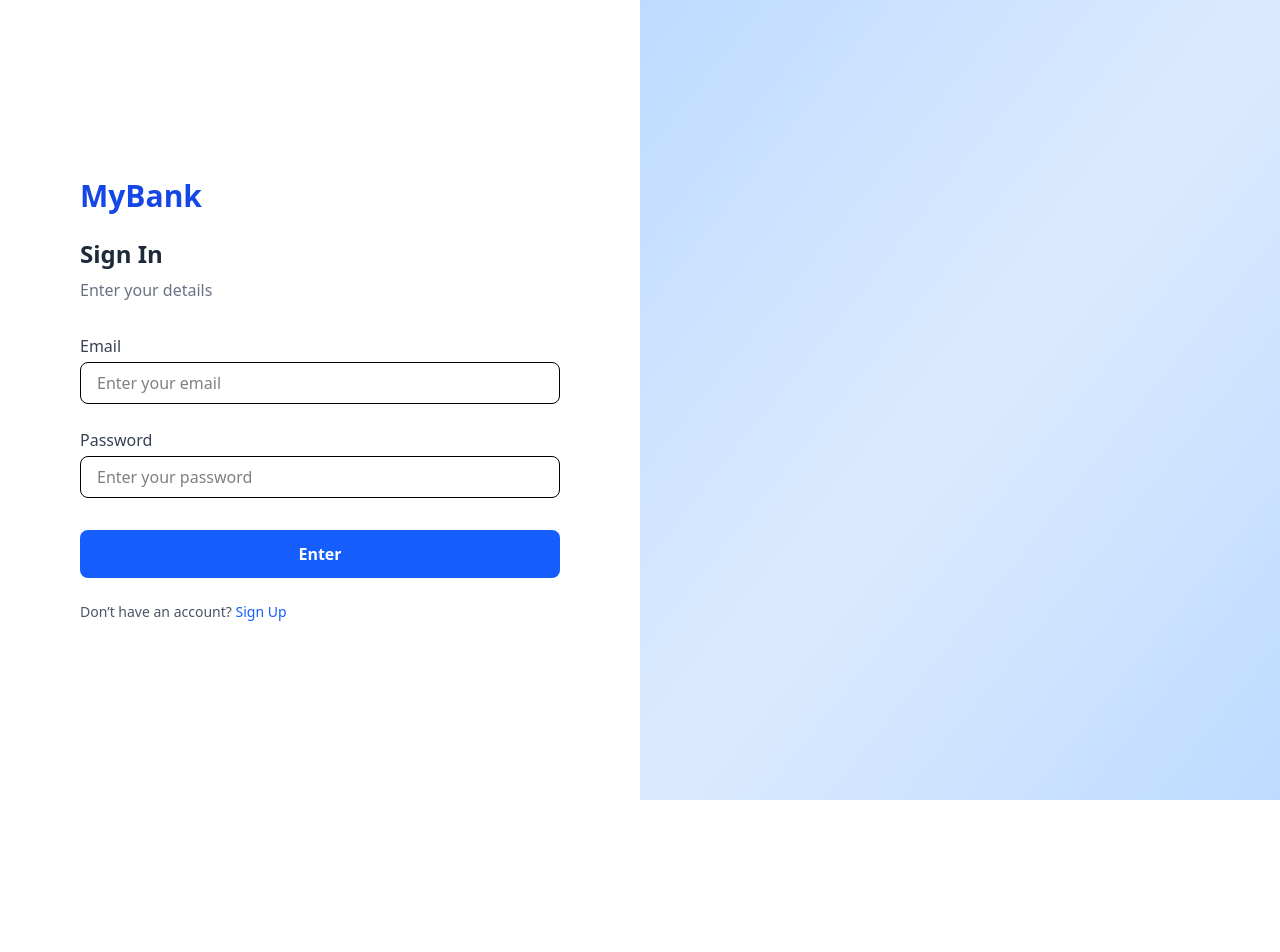
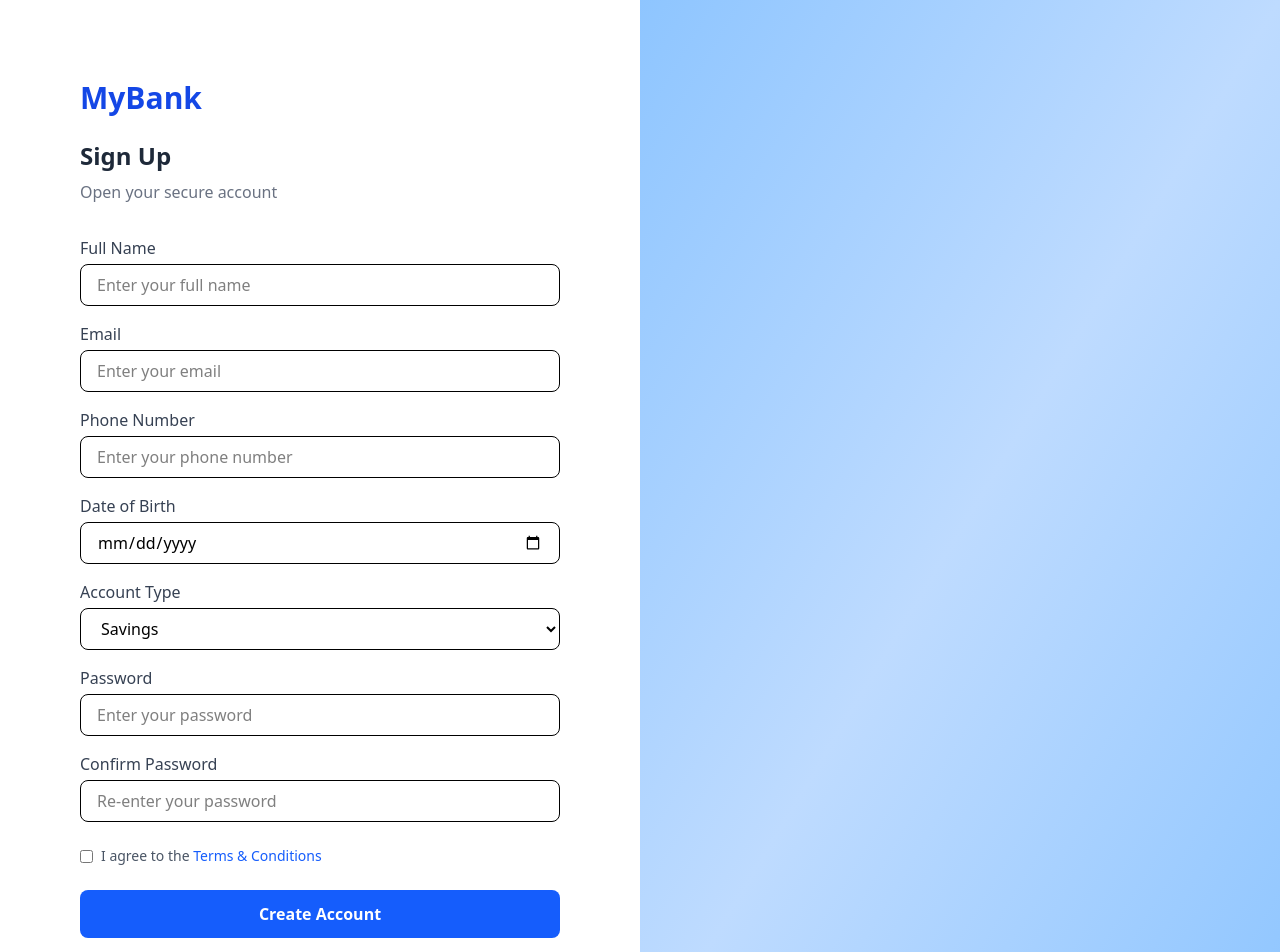
Before and after one commit to Alka80/otp-authentication-online-money, a React (Vite) app in the folder frontend/: page /signup in a window 1280 px wide. Shown: the top 952 px of the page. Before the commit the page ends 800 px from the top, so only its background shows below. Built offline with nearby package versions, Linux system fonts and the light colour scheme.

Commit message:
added signin signup

```diff
--- a/frontend/package.json
+++ b/frontend/package.json
@@ -13,6 +13,7 @@
     "@tailwindcss/vite": "^4.1.12",
     "react": "^19.1.0",
     "react-dom": "^19.1.0",
+    "react-router-dom": "^7.8.2",
     "tailwindcss": "^4.1.12"
   },
   "devDependencies": {
--- a/frontend/src/App.jsx
+++ b/frontend/src/App.jsx
@@ -1,12 +1,17 @@
 import './App.css'
 import { SignIn } from './components/SignIn'
+import { SignUp } from './components/SignUp'
+import { BrowserRouter as Router, Routes, Route } from "react-router-dom";
 
 function App() {
 
   return (
-    <>
-      <SignIn></SignIn>
-    </>
+    <Router>
+      <Routes>
+        <Route path="/" element={<SignIn />} />
+        <Route path="/signup" element={<SignUp />} />
+      </Routes>
+    </Router>
   )
 }
 
--- a/frontend/src/components/SignIn.jsx
+++ b/frontend/src/components/SignIn.jsx
@@ -1,3 +1,5 @@
+import { Link } from "react-router-dom";
+
 export const SignIn = () => {
   return (
     <div className="min-h-screen flex">
@@ -29,14 +31,14 @@ export const SignIn = () => {
 
         <p className="text-gray-600 text-sm mt-6">
           Don’t have an account?{" "}
-          <a href="#" className="text-blue-600 hover:underline font-medium">
-            Sign Up
-          </a>
+          <Link to="/signup" className="text-blue-600 hover:underline font-medium">
+                Sign Up
+            </Link>
         </p>
       </div>
 
       {/* Right Section (Gradient Background) */}
-      <div className="w-1/2 bg-gradient-to-br from-blue-200 via-blue-100 to-blue-200"></div>
+      <div className="w-1/2 bg-gradient-to-br from-blue-300 via-blue-200 to-blue-300"></div>
     </div>
   );
 }
--- a/frontend/src/components/SignUp.jsx
+++ b/frontend/src/components/SignUp.jsx
@@ -1,3 +1,74 @@
+import { Link } from "react-router-dom";
+
 export const SignUp = () => {
+  return (
+    <div className="min-h-screen flex">
 
+      {/* Left Section - Form */}
+      <div className="w-1/2 flex flex-col justify-center px-20 bg-white py-20">
+        <h1 className="text-3xl font-bold text-blue-700 mb-6">MyBank</h1>
+        <h2 className="text-2xl font-semibold text-gray-800 mb-2">Sign Up</h2>
+        <p className="text-gray-500 mb-8">Open your secure account</p>
+
+        {/* Full Name */}
+        <label className="block text-gray-700 font-medium mb-1">Full Name</label>
+        <input type="text" placeholder="Enter your full name"
+          className="w-full px-4 py-2 mb-4 border rounded-lg focus:outline-none focus:ring-2 focus:ring-blue-500" />
+
+        {/* Email */}
+        <label className="block text-gray-700 font-medium mb-1">Email</label>
+        <input type="email" placeholder="Enter your email"
+          className="w-full px-4 py-2 mb-4 border rounded-lg focus:outline-none focus:ring-2 focus:ring-blue-500" />
+
+        {/* Phone */}
+        <label className="block text-gray-700 font-medium mb-1">Phone Number</label>
+        <input type="tel" placeholder="Enter your phone number"
+          className="w-full px-4 py-2 mb-4 border rounded-lg focus:outline-none focus:ring-2 focus:ring-blue-500" />
+
+        {/* Date of Birth */}
+        <label className="block text-gray-700 font-medium mb-1">Date of Birth</label>
+        <input type="date"
+          className="w-full px-4 py-2 mb-4 border rounded-lg focus:outline-none focus:ring-2 focus:ring-blue-500" />
+
+        {/* Account Type */}
+        <label className="block text-gray-700 font-medium mb-1">Account Type</label>
+        <select className="w-full px-4 py-2 mb-4 border rounded-lg focus:outline-none focus:ring-2 focus:ring-blue-500">
+          <option>Savings</option>
+          <option>Current</option>
+        </select>
+
+        {/* Password */}
+        <label className="block text-gray-700 font-medium mb-1">Password</label>
+        <input type="password" placeholder="Enter your password"
+          className="w-full px-4 py-2 mb-4 border rounded-lg focus:outline-none focus:ring-2 focus:ring-blue-500" />
+
+        {/* Confirm Password */}
+        <label className="block text-gray-700 font-medium mb-1">Confirm Password</label>
+        <input type="password" placeholder="Re-enter your password"
+          className="w-full px-4 py-2 mb-6 border rounded-lg focus:outline-none focus:ring-2 focus:ring-blue-500" />
+
+        {/* Terms & Conditions */}
+        <div className="flex items-center mb-6">
+          <input type="checkbox" className="mr-2"/>
+          <p className="text-sm text-gray-600">I agree to the <a href="#" className="text-blue-600">Terms & Conditions</a></p>
+        </div>
+
+        {/* Sign Up Button */}
+        <button className="w-full py-3 bg-blue-600 text-white font-semibold rounded-lg hover:bg-blue-700 transition">
+          Create Account
+        </button>
+
+        {/* Link to Sign In */}
+        <p className="text-gray-600 text-sm mt-6">
+          Already have an account?{" "}
+          <Link to="/" className="text-blue-600 hover:underline font-medium">
+            Sign In
+        </Link>
+        </p>
+      </div>
+
+      {/* Right Section - Gradient */}
+      <div className="w-1/2 bg-gradient-to-br from-blue-300 via-blue-200 to-blue-300"></div>
+    </div>
+  );
 }
```
Also changed, not shown: 1 other file (tests, documents, lock files or other folders).
